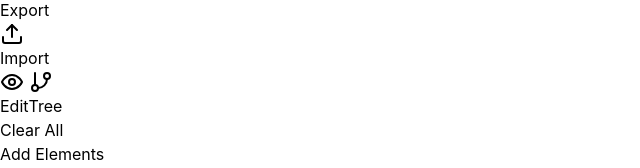
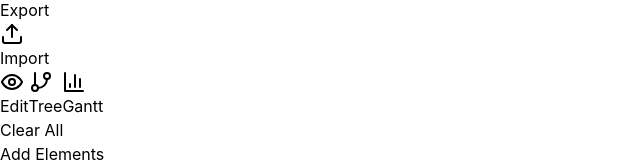
Before and after one commit to jisaf/system_diagrams, a React (Vite) app: page / in a window 1280 px wide. Shown: the part 242-410 px from the top of the page, without its empty margins (0-640 px from the left). Built offline with nearby package versions, Linux system fonts and the light colour scheme; no server answers; the database is empty.

Commit message:
feat(header): add Gantt view mode button

```diff
--- a/src/components/Header.jsx
+++ b/src/components/Header.jsx
@@ -1,5 +1,5 @@
 import { useState } from 'react';
-import { Download, Upload, FileJson, FileImage, FileCode, FileText, Share2, Check, AlertCircle, Eye, GitBranch, Table } from 'lucide-react';
+import { Download, Upload, FileJson, FileImage, FileCode, FileText, Share2, Check, AlertCircle, Eye, GitBranch, Table, BarChart3 } from 'lucide-react';
 import useStore from '../store';
 import Breadcrumb from './Breadcrumb';
 import { exportAsPNG, exportAsSVG, generatePlantUML, generateMermaid, generateMarkdown, exportAsHTML, exportAsDrawio, exportAsSpreadsheet, importFromSpreadsheet } from '../utils/exportUtils';
@@ -442,6 +442,18 @@ const Header = () => {
                 <GitBranch className="w-4 h-4" />
                 Tree
               </button>
+              <button
+                onClick={() => setViewMode('gantt')}
+                className={`flex items-center gap-1 px-3 py-1.5 rounded text-sm transition-colors ${
+                  viewMode === 'gantt'
+                    ? 'bg-white shadow-sm text-gray-900'
+                    : 'text-gray-600 hover:text-gray-900'
+                }`}
+                title="Gantt view - see project timeline"
+              >
+                <BarChart3 className="w-4 h-4" />
+                Gantt
+              </button>
             </div>
 
             <button
```
